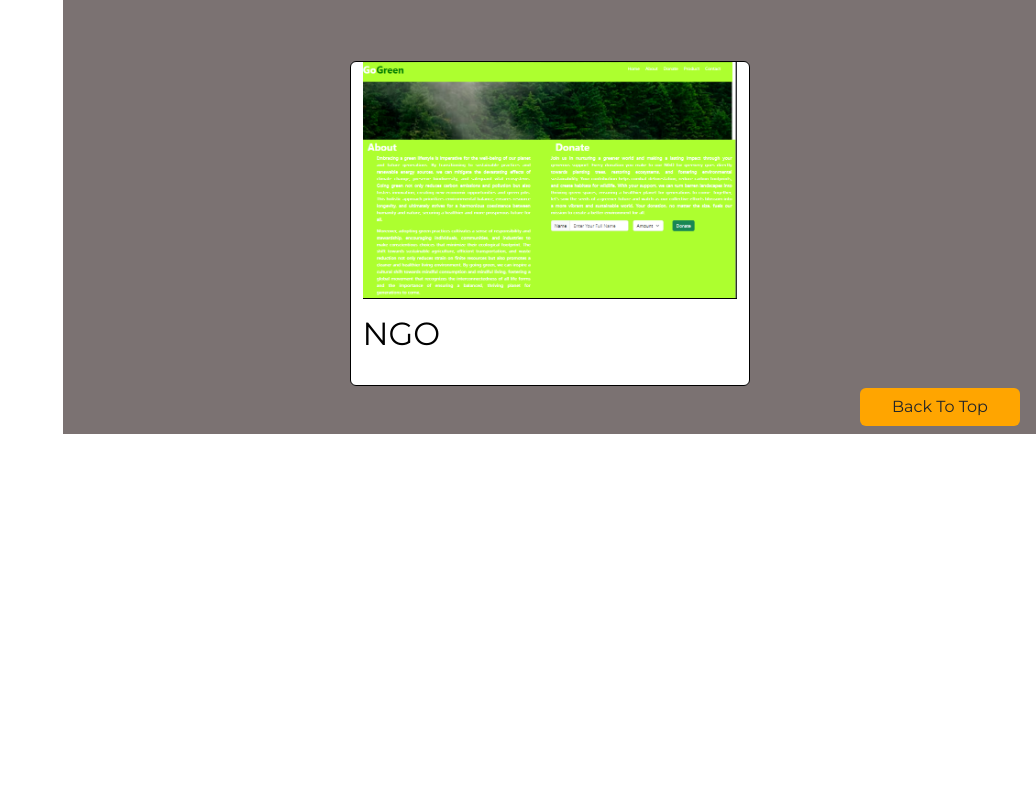
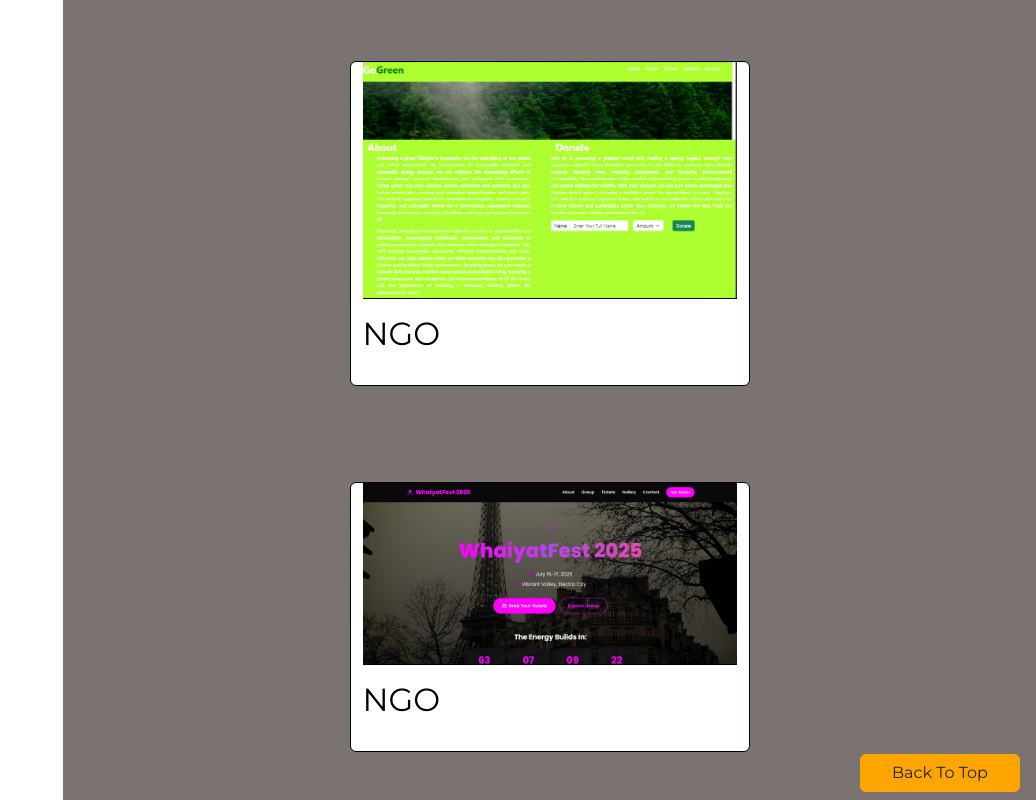
Before and after one commit to sandipshrestha1423/portfolio, a React (Vite) app: page / in a window 1280 px wide. Shown: the part 3287-4087 px from the top of the page, without its empty margins (244-1280 px from the left). Before the commit the page ends 3721 px from the top, so only its background shows below. Built offline with nearby package versions, Linux system fonts and the light colour scheme.

Commit message:
project added

```diff
--- a/src/Content/Project.jsx
+++ b/src/Content/Project.jsx
@@ -3,6 +3,7 @@
 import { Link } from "react-scroll";
 import web from "../assets/web.png";
 import green from "../assets/green.png";
+import project from "../assets/project.png";
 import "../style.scss";
 
 function Project() {
@@ -45,6 +46,20 @@ function Project() {
             </div>
           </a>
         </div>
+        <div className="card col-lg-6 m-5">
+          <a
+            href="https://whaiyatfest.netlify.app/"
+            target="_blank"
+            rel="noopener noreferrer"
+          >
+            <div className="card-image">
+              <img src={project} alt="" />
+            </div>
+            <div className="card-title py-3">
+              <h2>NGO</h2>
+            </div>
+          </a>
+        </div>
       </div>
     </>
   );
```
Also changed, not shown: src/assets/project.png (added).
